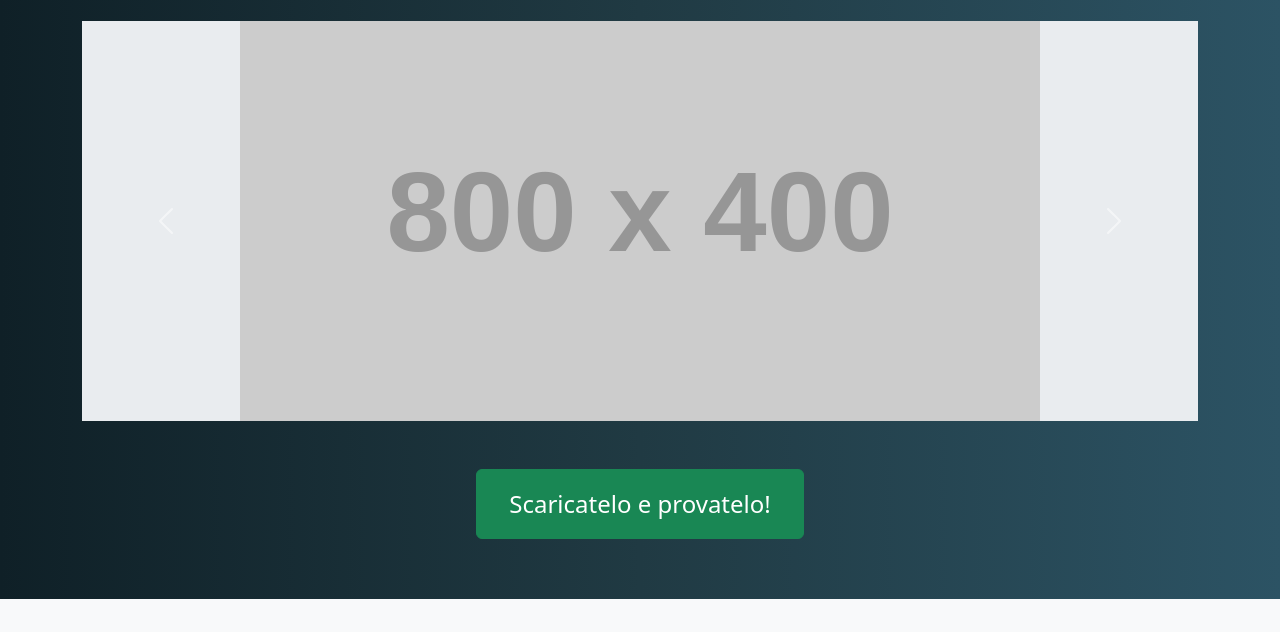
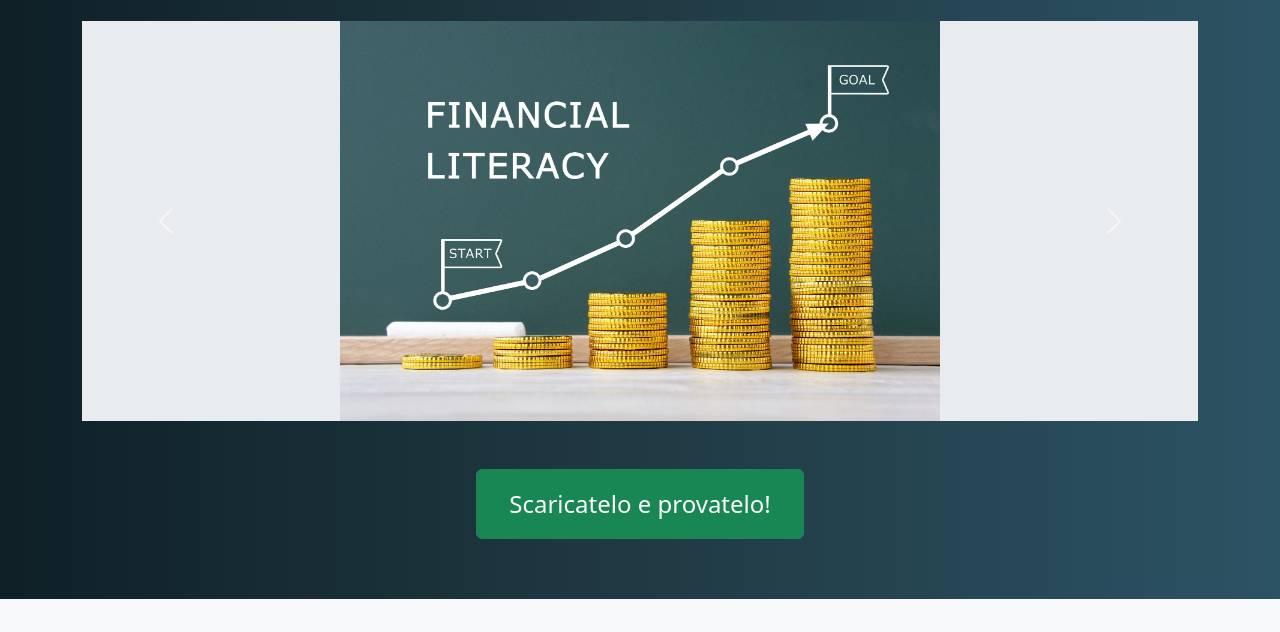
Before and after one commit to n0rick/zio, a plain HTML site: page index.html in a window 1280 px wide. Shown: the part 168-800 px from the top of the page. Drawn offline with nearby package versions, Linux system fonts and the light colour scheme; placeholder pictures from the web are drawn by us.

Commit message:
Update index.html

```diff
--- a/index.html
+++ b/index.html
@@ -64,14 +64,13 @@
       <div id="carouselExampleIndicators" class="carousel slide my-4" data-bs-ride="carousel">
         <div class="carousel-inner">
           <div class="carousel-item active">
-            <!-- Inserisci qui un'immagine o lascia il placeholder -->
-            <img src="https://via.placeholder.com/800x400?text=Screenshot+1" class="d-block w-100" alt="Screenshot 1">
+            <img src="imgs/foto1.jpg" class="d-block w-100" alt="Screenshot 1">
           </div>
           <div class="carousel-item">
-            <img src="https://via.placeholder.com/800x400?text=Screenshot+2" class="d-block w-100" alt="Screenshot 2">
+            <img src="imgs/foto2.jpg" class="d-block w-100" alt="Screenshot 2">
           </div>
           <div class="carousel-item">
-            <img src="https://via.placeholder.com/800x400?text=Screenshot+3" class="d-block w-100" alt="Screenshot 3">
+            <img src="imgs/foto3.jpg" class="d-block w-100" alt="Screenshot 3">
           </div>
         </div>
         <button class="carousel-control-prev" type="button" data-bs-target="#carouselExampleIndicators" data-bs-slide="prev">
```
